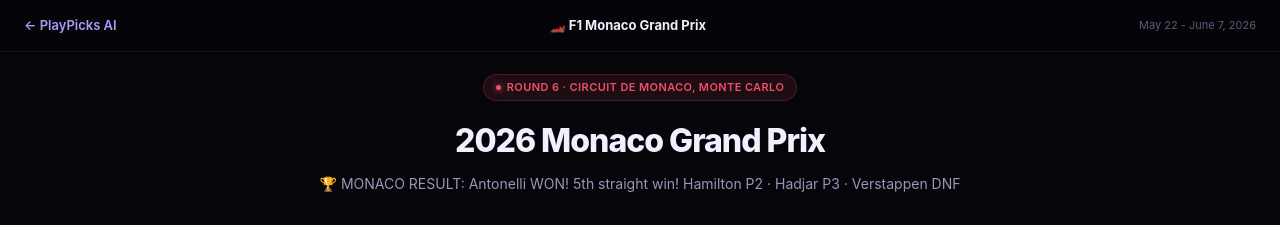
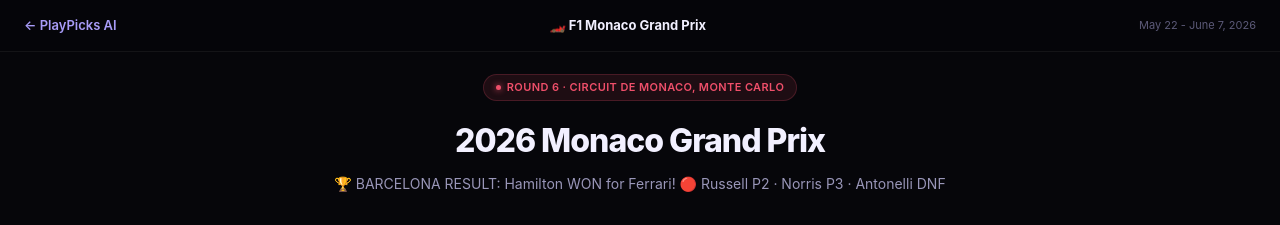
Before and after one commit to anujagadde18/tradedna, a Next.js app: page /f1 in a window 1280 px wide. Shown: the top 225 px of the page. Built offline with nearby package versions, Linux system fonts and the light colour scheme.

Commit message:
fix: Barcelona GP result - Hamilton Ferrari win

```diff
--- a/app/f1/page.tsx
+++ b/app/f1/page.tsx
@@ -54,7 +54,7 @@ export default function F1Page() {
             Round 6 · Circuit de Monaco, Monte Carlo
           </div>
           <h1 style={{fontSize:32,fontWeight:800,letterSpacing:'-1px',marginBottom:8}}>2026 Monaco Grand Prix</h1>
-          <p style={{fontSize:14,color:C.t2}}>🏆 MONACO RESULT: Antonelli WON! 5th straight win! Hamilton P2 · Hadjar P3 · Verstappen DNF</p>
+          <p style={{fontSize:14,color:C.t2}}>🏆 BARCELONA RESULT: Hamilton WON for Ferrari! 🔴 Russell P2 · Norris P3 · Antonelli DNF</p>
         </div>
 
         <div style={{background:C.bg2,border:'1px solid '+C.border,borderRadius:16,padding:'20px',marginBottom:24}}>
```
